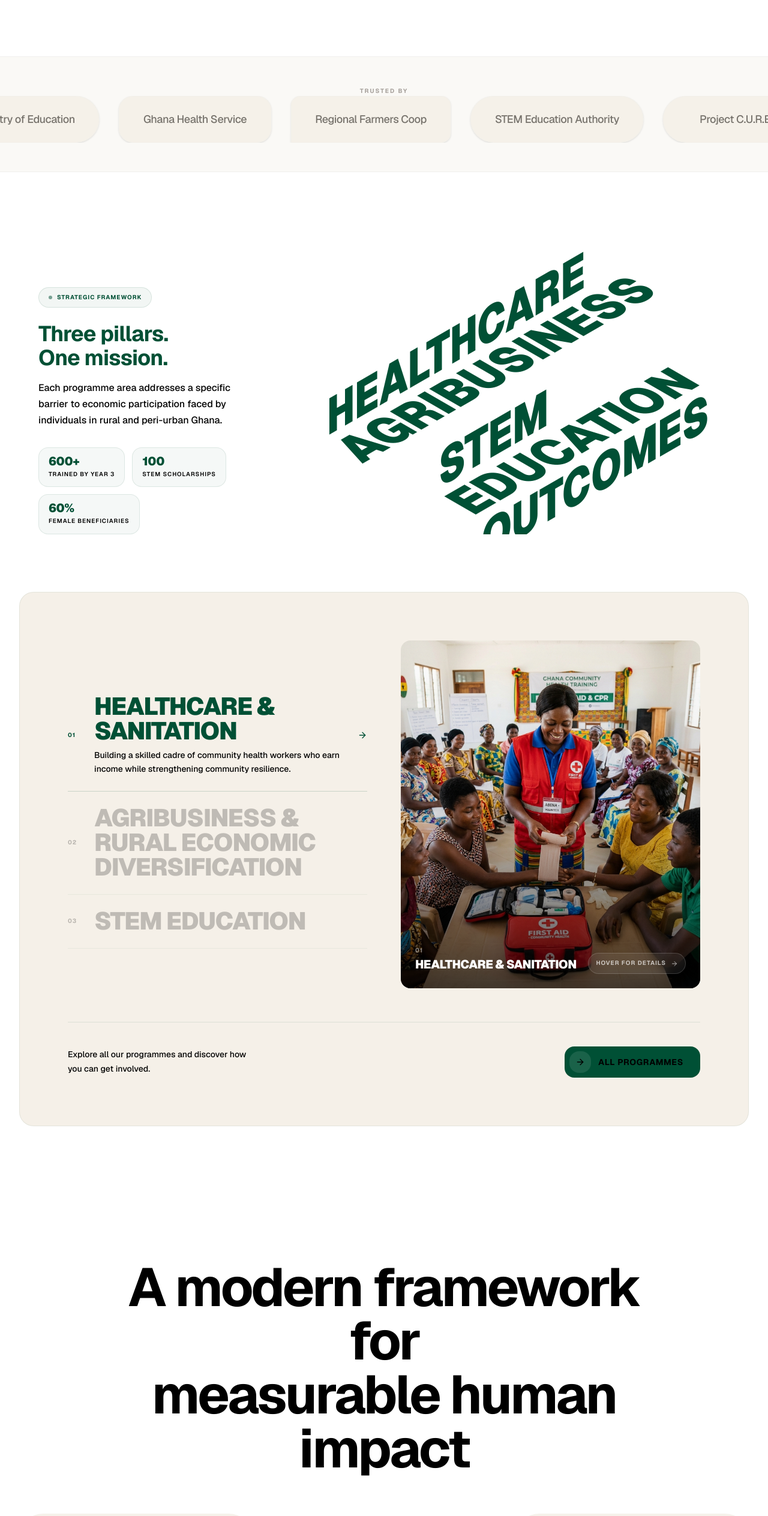
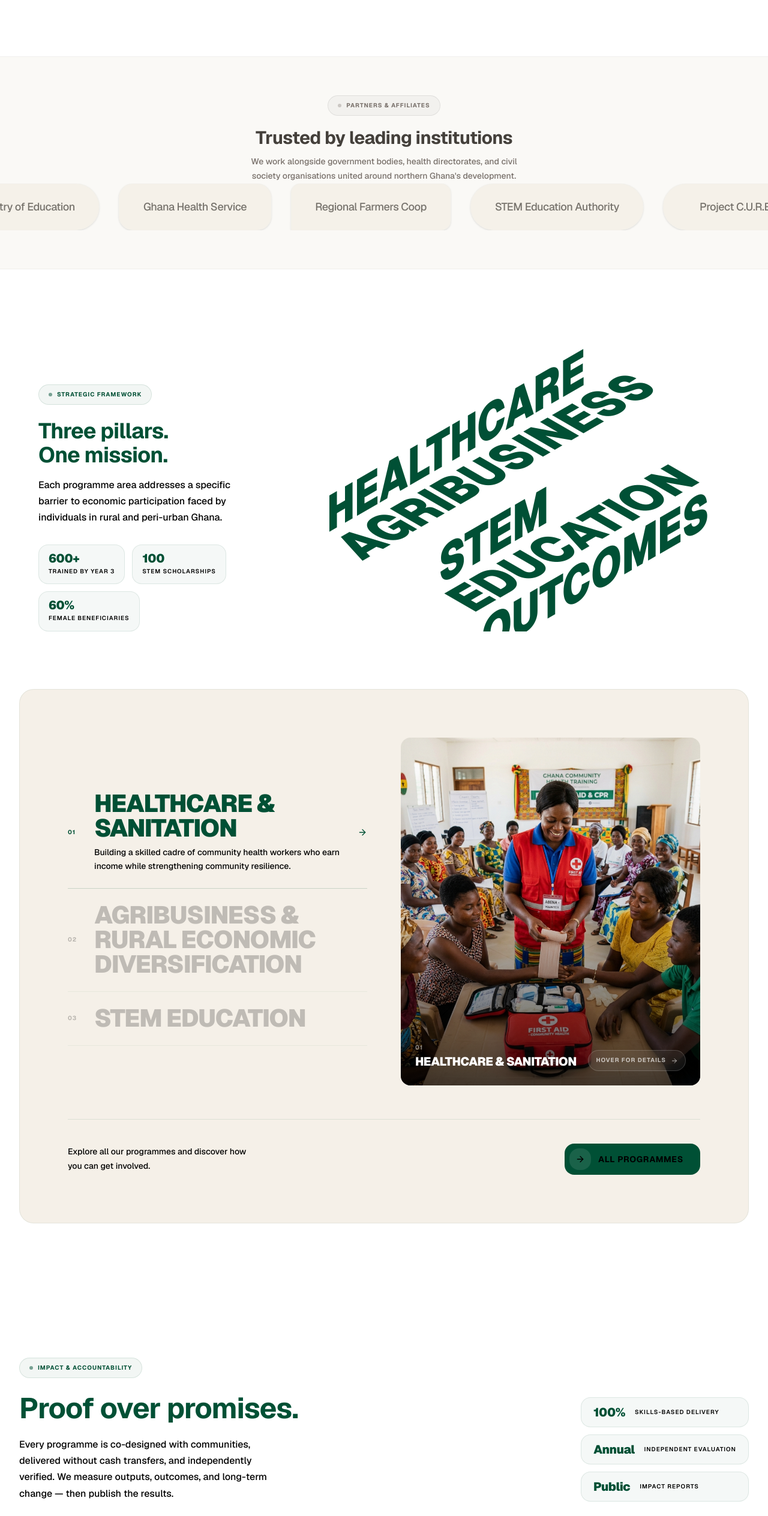
Before and after one commit to Ben-Genius/luri-foundation-site, a Next.js app: page / in a window 1280 px wide. Shown: the part 818-3346 px from the top of the page at 60% size. Built offline with nearby package versions, Linux system fonts and the light colour scheme.

Commit message:
refactor: update UI components and layouts across site sections to implement a standardized bento-grid and card styling system.

```diff
--- a/src/components/motion/HorizontalScroll.tsx
+++ b/src/components/motion/HorizontalScroll.tsx
@@ -10,9 +10,10 @@ interface HorizontalScrollProps {
   children: ReactNode;
   title?: string;
   subtitle?: string;
+  description?: string;
 }
 
-export function HorizontalScroll({ children, title, subtitle }: HorizontalScrollProps) {
+export function HorizontalScroll({ children, title, subtitle, description }: HorizontalScrollProps) {
   const sectionRef = useRef<HTMLDivElement>(null);
   const triggerRef = useRef<HTMLDivElement>(null);
 
@@ -48,8 +49,25 @@ export function HorizontalScroll({ children, title, subtitle }: HorizontalScroll
     <div ref={triggerRef} className="overflow-hidden bg-[var(--cream-100,#f5f0e8)]">
       {(title || subtitle) && (
         <div className="container-luri pt-20 pb-10">
-          {subtitle && <p className="ed-label mb-3">{subtitle}</p>}
-          {title && <h2 className="ed-title text-4xl md:text-6xl">{title}</h2>}
+          {subtitle && (
+            <div
+              className="inline-flex items-center gap-2 px-4 py-2 rounded-full border text-[var(--primary)] text-[0.62rem] font-bold uppercase tracking-widest mb-6"
+              style={{ backgroundColor: "rgba(0,80,53,0.05)", borderColor: "rgba(0,80,53,0.12)" }}
+            >
+              <span className="h-1.5 w-1.5 rounded-full bg-[var(--primary)] animate-pulse" />
+              {subtitle}
+            </div>
+          )}
+          {title && (
+            <h2 className="text-3xl md:text-5xl font-bold text-[var(--primary)] tracking-tight leading-tight mb-5">
+              {title}
+            </h2>
+          )}
+          {description && (
+            <p className="text-[var(--ink-600)] text-base font-medium leading-relaxed max-w-[480px]">
+              {description}
+            </p>
+          )}
         </div>
       )}
       <div
--- a/src/components/sections/ImpactSection.tsx
+++ b/src/components/sections/ImpactSection.tsx
@@ -6,11 +6,59 @@ export function ImpactSection() {
   return (
     <section className="section-pad bg-white">
       <div className="max-w-[95%] mx-auto">
-        <Reveal>
-          <h2 className="display-heading text-center mb-16 max-w-4xl mx-auto">
-            A modern framework for <br className="hidden md:block" /> measurable human impact
-          </h2>
-        </Reveal>
+
+        {/* ── Section Header ── */}
+        <div className="flex flex-col lg:flex-row lg:items-end lg:justify-between gap-10 mb-16">
+
+          {/* Left: eyebrow + heading + description */}
+          <div className="lg:max-w-2xl">
+            <Reveal>
+              <div
+                className="inline-flex items-center gap-2 px-4 py-2 rounded-full border text-[var(--primary)] text-[0.62rem] font-bold uppercase tracking-widest mb-6"
+                style={{ backgroundColor: "rgba(0,80,53,0.05)", borderColor: "rgba(0,80,53,0.12)" }}
+              >
+                <span className="h-1.5 w-1.5 rounded-full bg-[var(--primary)] animate-pulse" />
+                Impact &amp; Accountability
+              </div>
+            </Reveal>
+
+            <Reveal delay={0.1}>
+              <h2 className="text-3xl md:text-5xl font-bold text-[var(--primary)] tracking-tight leading-tight mb-5">
+                Proof over promises.
+              </h2>
+            </Reveal>
+
+            <Reveal delay={0.2}>
+              <p className="text-[var(--ink-600)] text-base font-medium leading-relaxed max-w-[440px]">
+                Every programme is co-designed with communities, delivered without cash transfers, and independently verified. We measure outputs, outcomes, and long-term change — then publish the results.
+              </p>
+            </Reveal>
+          </div>
+
+          {/* Right: accountability trust stats */}
+          <Reveal direction="right" delay={0.25}>
+            <div className="flex flex-row lg:flex-col gap-3 flex-wrap">
+              {[
+                { val: "100%", label: "Skills-based delivery" },
+                { val: "Annual", label: "Independent evaluation" },
+                { val: "Public", label: "Impact reports" },
+              ].map((s) => (
+                <div
+                  key={s.label}
+                  className="flex items-center gap-4 px-5 py-3.5 rounded-2xl border"
+                  style={{ backgroundColor: "rgba(0,80,53,0.04)", borderColor: "rgba(0,80,53,0.1)" }}
+                >
+                  <span className="text-xl font-black text-[var(--primary)] leading-none tracking-tight whitespace-nowrap">
+                    {s.val}
+                  </span>
+                  <span className="text-[0.62rem] font-semibold text-[var(--ink-600)] uppercase tracking-widest">
+                    {s.label}
+                  </span>
+                </div>
+              ))}
+            </div>
+          </Reveal>
+        </div>
 
         <div className="grid grid-cols-1 md:grid-cols-2 lg:grid-cols-3 gap-6">
           {/* Column 1 */}
--- a/src/components/sections/MarqueeSection.tsx
+++ b/src/components/sections/MarqueeSection.tsx
@@ -14,10 +14,20 @@ const partners = [
 
 export function MarqueeSection() {
   return (
-    <section className="bg-[#faf9f6] py-12 border-y border-stone-200/50">
-      <div className="container-luri mb-8">
-        <p className="text-[10px] font-bold uppercase tracking-[0.2em] text-stone-400 text-center">
-          Trusted by
+    <section className="bg-[#faf9f6] py-16 border-y border-stone-200/50">
+      <div className="container-luri text-center mb-12">
+        <div
+          className="inline-flex items-center gap-2 px-4 py-2 rounded-full border text-stone-500 text-[0.62rem] font-bold uppercase tracking-widest mb-5"
+          style={{ backgroundColor: "rgba(0,0,0,0.03)", borderColor: "rgba(0,0,0,0.08)" }}
+        >
+          <span className="h-1.5 w-1.5 rounded-full bg-stone-400 animate-pulse" />
+          Partners &amp; Affiliates
+        </div>
+        <h2 className="text-2xl md:text-3xl font-bold text-stone-700 tracking-tight mb-3">
+          Trusted by leading institutions
+        </h2>
+        <p className="text-stone-500 text-sm font-medium max-w-md mx-auto leading-relaxed">
+          We work alongside government bodies, health directorates, and civil society organisations united around northern Ghana's development.
         </p>
       </div>
 
--- a/src/components/sections/ModelSection.tsx
+++ b/src/components/sections/ModelSection.tsx
@@ -7,15 +7,24 @@ export function ModelSection() {
     <section className="section-pad bg-white">
       <div className="container-luri">
         <Reveal>
-          <div className="section-label text-[var(--primary)]/50">
-            <span className="ed-label">How we work</span>
+          <div
+            className="inline-flex items-center gap-2 px-4 py-2 rounded-full border text-[var(--primary)] text-[0.62rem] font-bold uppercase tracking-widest mb-6"
+            style={{ backgroundColor: "rgba(0,80,53,0.05)", borderColor: "rgba(0,80,53,0.12)" }}
+          >
+            <span className="h-1.5 w-1.5 rounded-full bg-[var(--primary)] animate-pulse" />
+            Our Methodology
           </div>
         </Reveal>
         <SplitHeading
           as="h2"
           text="Assess. Design. Deliver. Measure. Scale."
-          className="mb-16 text-4xl font-extrabold text-[var(--ink)] md:text-6xl"
+          className="mb-5 text-4xl font-extrabold text-[var(--ink)] md:text-6xl"
         />
+        <Reveal delay={0.1}>
+          <p className="text-[var(--ink-600)] text-base font-medium leading-relaxed max-w-[520px] mb-16">
+            A five-stage cycle that ensures every initiative is community-grounded, rigorously measured, and built to continue without us.
+          </p>
+        </Reveal>
 
         <div className="grid gap-4 md:grid-cols-5">
           {[
--- a/src/components/sections/NewsletterSection.tsx
+++ b/src/components/sections/NewsletterSection.tsx
@@ -18,6 +18,15 @@ export function NewsletterSection() {
           <div className="grid gap-10 lg:grid-cols-2 lg:items-center relative z-10">
             {/* Left Content */}
             <div className="flex flex-col items-center text-center lg:items-start lg:text-left">
+              <Reveal direction="up" delay={0.05}>
+                <div
+                  className="inline-flex items-center gap-2 px-4 py-2 rounded-full border text-white/70 text-[0.62rem] font-bold uppercase tracking-widest mb-6"
+                  style={{ backgroundColor: "rgba(255,255,255,0.1)", borderColor: "rgba(255,255,255,0.2)" }}
+                >
+                  <span className="h-1.5 w-1.5 rounded-full bg-[var(--accent)] animate-pulse" />
+                  Get Involved
+                </div>
+              </Reveal>
               <Reveal direction="up" delay={0.1}>
                 <div className="mb-6 sm:mb-8 flex -space-x-3 overflow-hidden">
                   {[1, 2, 3, 4, 5, 6].map((i) => (
--- a/src/components/sections/PartnerSection.tsx
+++ b/src/components/sections/PartnerSection.tsx
@@ -11,7 +11,13 @@ export function PartnerSection() {
         <div className="grid gap-10 items-center md:grid-cols-2">
           <Reveal direction="left">
             <div>
-              <p className="text-xs font-bold uppercase tracking-widest text-[var(--primary)]/50 mb-4">Strategic partner</p>
+              <div
+                className="inline-flex items-center gap-2 px-4 py-2 rounded-full border text-[var(--primary)] text-[0.62rem] font-bold uppercase tracking-widest mb-6"
+                style={{ backgroundColor: "rgba(0,80,53,0.05)", borderColor: "rgba(0,80,53,0.12)" }}
+              >
+                <span className="h-1.5 w-1.5 rounded-full bg-[var(--primary)] animate-pulse" />
+                Strategic Partner
+              </div>
               <h2
                 className="text-3xl font-bold text-[var(--ink)] md:text-5xl mb-5 tracking-tight"
                 style={{ fontFamily: "var(--font-display)" }}
--- a/src/components/sections/StoriesSection.tsx
+++ b/src/components/sections/StoriesSection.tsx
@@ -7,7 +7,8 @@ export function StoriesSection() {
   return (
     <HorizontalScroll
       title="Real people. Real outcomes."
-      subtitle="Community voices"
+      subtitle="Community Voices"
+      description="First-hand accounts from beneficiaries across the Upper West Region — in their own words, on their own terms."
     >
       {stories.map((story) => (
         <div key={story.name} className="w-[85vw] md:w-[450px] flex-shrink-0">
--- a/src/components/sections/ValuesSection.tsx
+++ b/src/components/sections/ValuesSection.tsx
@@ -5,19 +5,28 @@ import { ScrollThemeSection } from "@/components/motion/ScrollThemeSection";
 
 export function ValuesSection() {
   return (
-    <ScrollThemeSection theme="#0a5c60">
-      <section className="section-pad bg-transparent text-white overflow-hidden relative">
-        <div className="container-luri">
+    <ScrollThemeSection theme="#07585c">
+      <section className="section-pad text-white overflow-hidden relative">
+        <div className="max-w-[95rem] mx-auto">
           <Reveal>
-            <div className="section-label text-white/30">
-              <span className="ed-label">Our foundation</span>
+            <div
+              className="inline-flex items-center gap-2 px-4 py-2 rounded-full border text-white/70 text-[0.62rem] font-bold uppercase tracking-widest mb-6"
+              style={{ backgroundColor: "rgba(255,255,255,0.07)", borderColor: "rgba(255,255,255,0.15)" }}
+            >
+              <span className="h-1.5 w-1.5 rounded-full bg-[var(--accent)] animate-pulse" />
+              Our Foundation
             </div>
           </Reveal>
           <SplitHeading
             as="h2"
             text="Values that drive every decision."
-            className="mb-14 text-4xl font-extrabold text-white md:text-6xl"
+            className="mb-5 text-4xl font-extrabold text-white md:text-6xl"
           />
+          <Reveal delay={0.1}>
+            <p className="text-white/60 text-base font-medium leading-relaxed max-w-[480px] mb-14">
+              Six principles that govern how we design programmes, steward resources, and show up for the communities that trust us.
+            </p>
+          </Reveal>
 
           <div className="grid gap-x-8 gap-y-12 sm:grid-cols-2 lg:grid-cols-3">
             {[
```
Also changed, not shown: src/app/page.tsx (+9 -9 lines).
